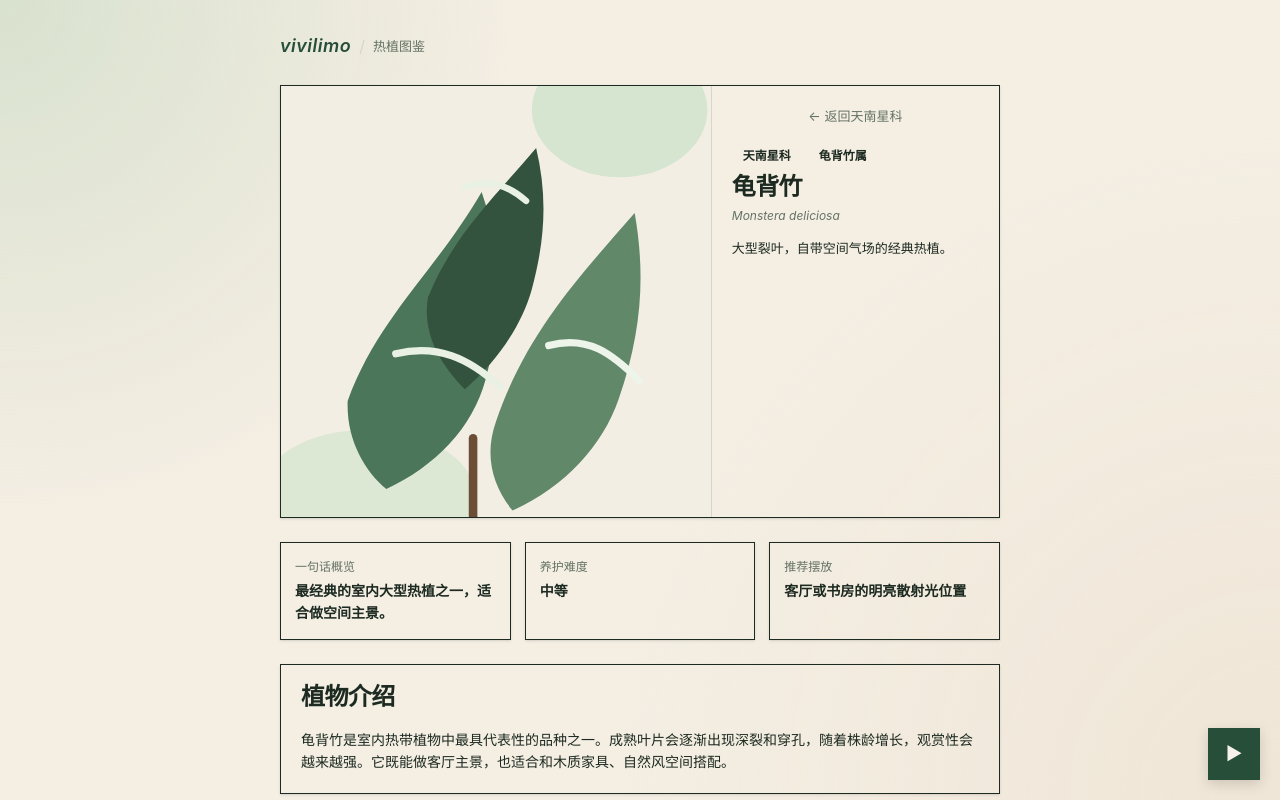
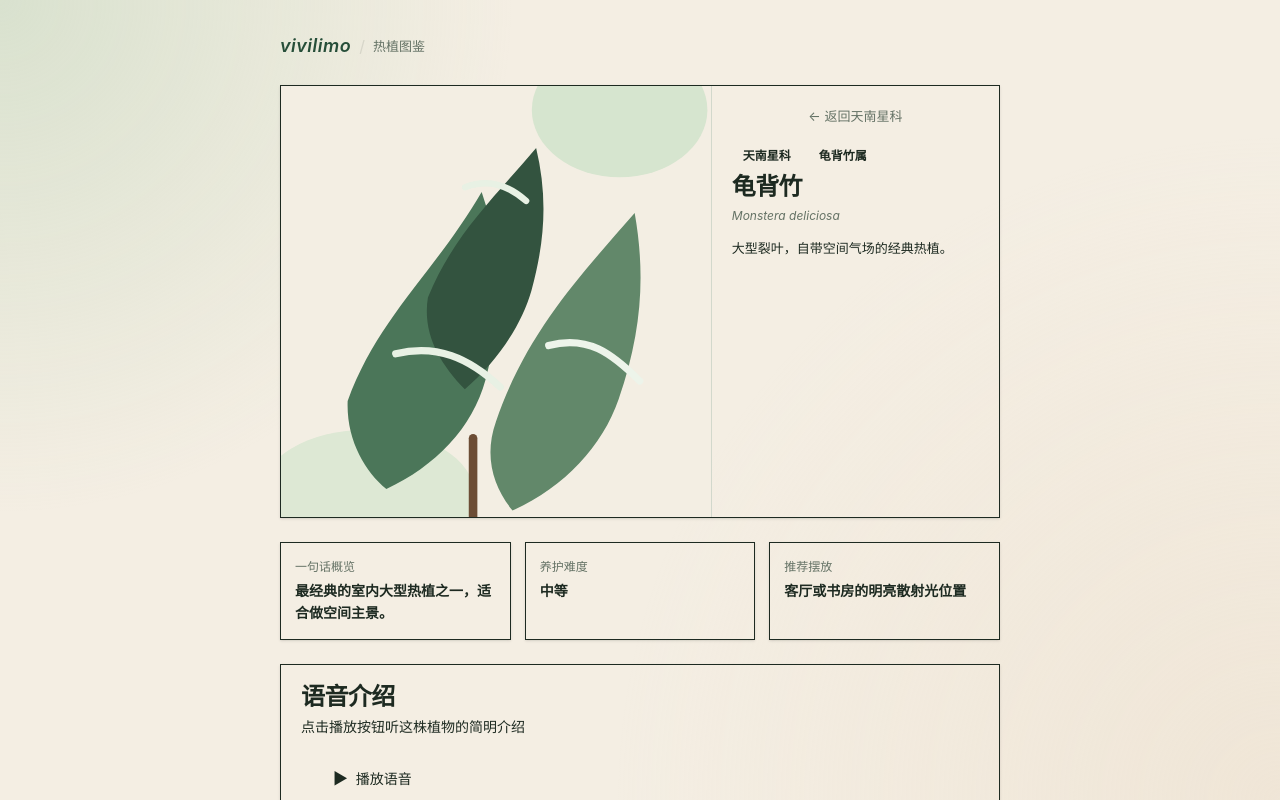
Before and after one commit to yosign/tropical-plants-site, a React (Vite) app: page / in a window 1280 px wide. Both pictures are taken after a click on the element 457 px from the left and 993 px from the top of the page. Shown: the top 800 px of the page. Built offline with nearby package versions, Linux system fonts and the light colour scheme.

Commit message:
feat: replace floating voice button with card-based voice player component

```diff
--- a/package.json
+++ b/package.json
@@ -21,6 +21,7 @@
     "@radix-ui/react-scroll-area": "^1.2.10",
     "@radix-ui/react-select": "^2.2.6",
     "@radix-ui/react-separator": "^1.1.8",
+    "@radix-ui/react-slider": "^1.3.6",
     "@radix-ui/react-slot": "^1.2.4",
     "@radix-ui/react-tabs": "^1.1.13",
     "class-variance-authority": "^0.7.1",
--- a/src/components/pages.jsx
+++ b/src/components/pages.jsx
@@ -6,61 +6,85 @@ import { Card, CardContent, CardDescription, CardHeader, CardTitle } from '@/com
 import { Separator } from '@/components/ui/separator'
 import { plantFamilies, allPlants } from '@/data/plants'
 
-function useSpeech(text) {
-  const [status, setStatus] = useState('未播放')
+function VoicePlayer({ text }) {
+  const [isPlaying, setIsPlaying] = useState(false)
   const [isSupported, setIsSupported] = useState(true)
-  const [isPlaying, setIsPlaying] = useState(false)
   const isCancellingRef = useRef(false)
 
   useEffect(() => {
     const supported = 'speechSynthesis' in window
     setIsSupported(supported)
-    if (!supported) setStatus('当前浏览器不支持语音播放')
   }, [])
 
-  const play = () => {
+  const togglePlay = () => {
     if (!isSupported) return
+
     if (isPlaying) {
       isCancellingRef.current = true
       window.speechSynthesis.cancel()
       setIsPlaying(false)
-      setStatus('已停止')
       return
     }
+
     isCancellingRef.current = false
     const utterance = new SpeechSynthesisUtterance(text)
     utterance.lang = 'zh-CN'
     utterance.rate = 1
     utterance.pitch = 1
-    utterance.onstart = () => {
-      setIsPlaying(true)
-      setStatus('播放中…')
+
+    utterance.onstart = () => setIsPlaying(true)
+    utterance.onend = () => {
+      if (!isCancellingRef.current) setIsPlaying(false)
     }
-    utterance.onend = () => {
-      if (!isCancellingRef.current) {
-        setIsPlaying(false)
-        setStatus('播放完成')
-      }
+    utterance.onerror = () => {
+      if (!isCancellingRef.current) setIsPlaying(false)
     }
-    utterance.onerror = (event) => {
-      if (!isCancellingRef.current) {
-        setIsPlaying(false)
-        setStatus('语音播放失败')
-      }
-    }
+
     window.speechSynthesis.cancel()
     window.speechSynthesis.speak(utterance)
   }
 
-  const stop = () => {
-    if (!isSupported) return
-    isCancellingRef.current = true
-    window.speechSynthesis.cancel()
-    setIsPlaying(false)
-    setStatus('已停止')
+  if (!isSupported) {
+    return (
+      <Card>
+        <CardHeader>
+          <CardTitle>语音介绍</CardTitle>
+          <CardDescription>当前浏览器不支持语音播放</CardDescription>
+        </CardHeader>
+      </Card>
+    )
   }
 
-  return { status, isSupported, isPlaying, play, stop }
+  return (
+    <Card>
+      <CardHeader>
+        <CardTitle>语音介绍</CardTitle>
+        <CardDescription>点击播放按钮听这株植物的简明介绍</CardDescription>
+      </CardHeader>
+      <CardContent>
+        <div className="voice-player">
+          <Button
+            size="lg"
+            variant={isPlaying ? "secondary" : "default"}
+            onClick={togglePlay}
+            className="voice-player-btn"
+          >
+            {isPlaying ? (
+              <>
+                <span className="voice-icon">⏸</span>
+                <span>正在播放</span>
+              </>
+            ) : (
+              <>
+                <span className="voice-icon">▶</span>
+                <span>播放语音</span>
+              </>
+            )}
+          </Button>
+        </div>
+      </CardContent>
+    </Card>
+  )
 }
 
 export function HomePage({ navigate }) {
@@ -223,8 +247,6 @@ export function FamilyPage({ navigate, family }) {
 }
 
 export function PlantPage({ navigate, plant }) {
-  const speech = useSpeech(plant.audioText)
-
   return (
     <main className="page">
       <header className="site-header">
@@ -272,19 +294,7 @@ export function PlantPage({ navigate, plant }) {
         </Card>
       </div>
 
-      <div className="voice-fab">
-        <Button
-          size="icon"
-          className="voice-fab-button"
-          onClick={speech.play}
-          title={speech.isPlaying ? '停止语音' : '播放语音介绍'}
-        >
-          {speech.isPlaying ? '⏸' : '▶'}
-        </Button>
-        {speech.status !== '未播放' && (
-          <span className="voice-fab-status">{speech.status}</span>
-        )}
-      </div>
+      <VoicePlayer text={plant.audioText} />
 
       <Card>
         <CardHeader>
--- /dev/null
+++ b/src/components/ui/slider.jsx
@@ -0,0 +1,21 @@
+import * as React from "react"
+import * as SliderPrimitive from "@radix-ui/react-slider"
+
+import { cn } from "@/lib/utils"
+
+const Slider = React.forwardRef(({ className, ...props }, ref) => (
+  <SliderPrimitive.Root
+    ref={ref}
+    className={cn("relative flex w-full touch-none select-none items-center", className)}
+    {...props}>
+    <SliderPrimitive.Track
+      className="relative h-2 w-full grow overflow-hidden rounded-full bg-secondary">
+      <SliderPrimitive.Range className="absolute h-full bg-primary" />
+    </SliderPrimitive.Track>
+    <SliderPrimitive.Thumb
+      className="block h-5 w-5 rounded-full border-2 border-primary bg-background ring-offset-background transition-colors focus-visible:outline-none focus-visible:ring-2 focus-visible:ring-ring focus-visible:ring-offset-2 disabled:pointer-events-none disabled:opacity-50" />
+  </SliderPrimitive.Root>
+))
+Slider.displayName = SliderPrimitive.Root.displayName
+
+export { Slider }
--- a/src/style.css
+++ b/src/style.css
@@ -310,42 +310,21 @@ section {
   display: block;
 }
 
-.voice-fab {
-  position: fixed;
-  bottom: 20px;
-  right: 20px;
-  z-index: 50;
+.voice-player {
   display: flex;
-  flex-direction: column;
-  align-items: flex-end;
-  gap: 8px;
+  align-items: center;
+  gap: 12px;
 }
 
-.voice-fab-button {
-  width: 52px !important;
-  height: 52px !important;
-  border-radius: 0 !important;
-  background: var(--primary) !important;
-  color: var(--primary-foreground) !important;
-  box-shadow: 0 4px 12px rgba(0, 0, 0, 0.15);
-  font-size: 18px;
-  transition: all 0.2s ease;
+.voice-player-btn {
+  display: flex;
+  align-items: center;
+  gap: 8px;
+  min-width: 140px;
 }
 
-.voice-fab-button:hover {
-  box-shadow: 0 6px 16px rgba(0, 0, 0, 0.2);
-  transform: translateY(-2px);
-}
-
-.voice-fab-status {
-  background: var(--card);
-  border: 1px solid var(--border);
-  padding: 6px 12px;
-  border-radius: 0;
-  font-size: 12px;
-  color: var(--text);
-  white-space: nowrap;
-  box-shadow: 0 2px 8px rgba(0, 0, 0, 0.1);
+.voice-icon {
+  font-size: 16px;
 }
 
 .empty-card {
```
Also changed, not shown: 1 other file (tests, documents, lock files or other folders).
